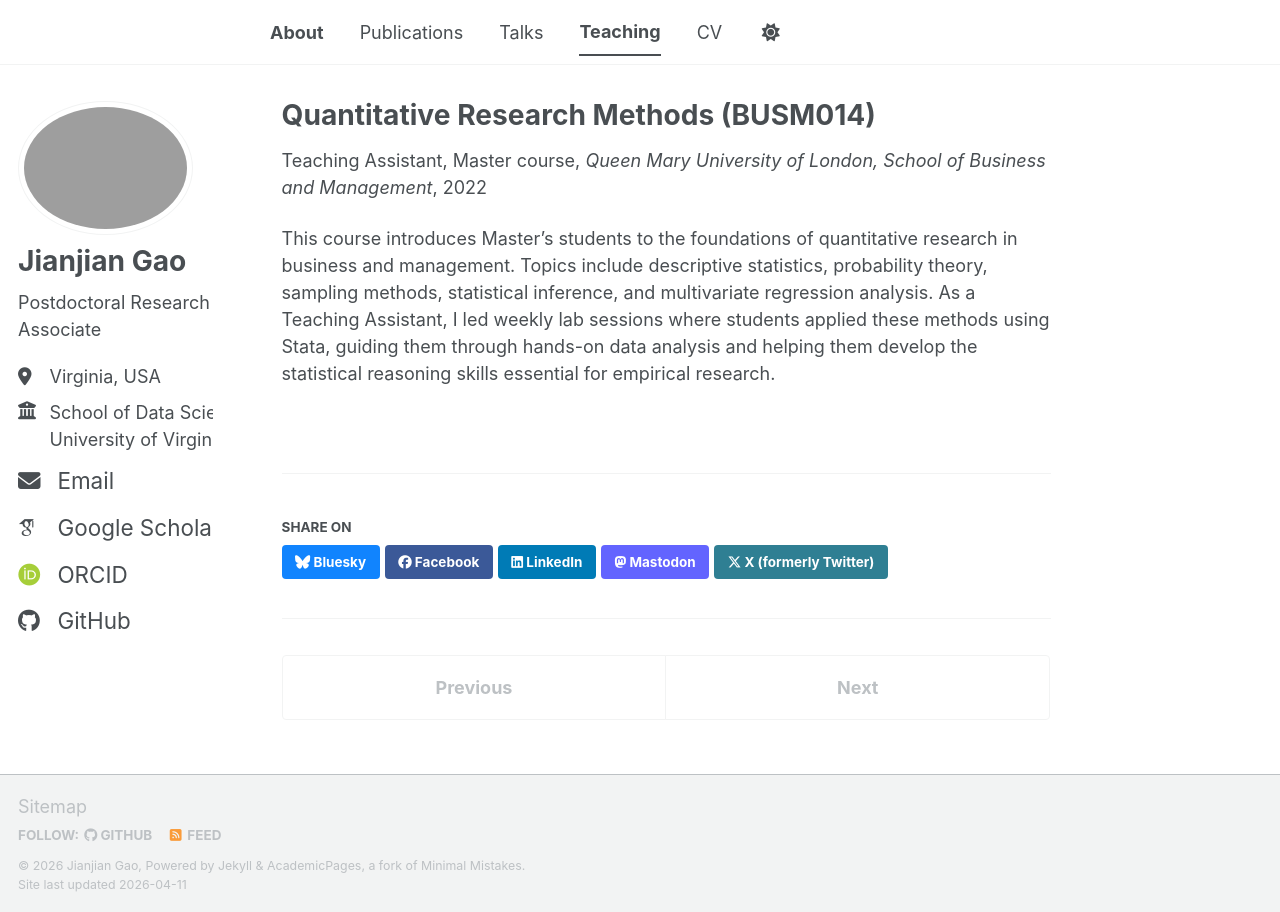
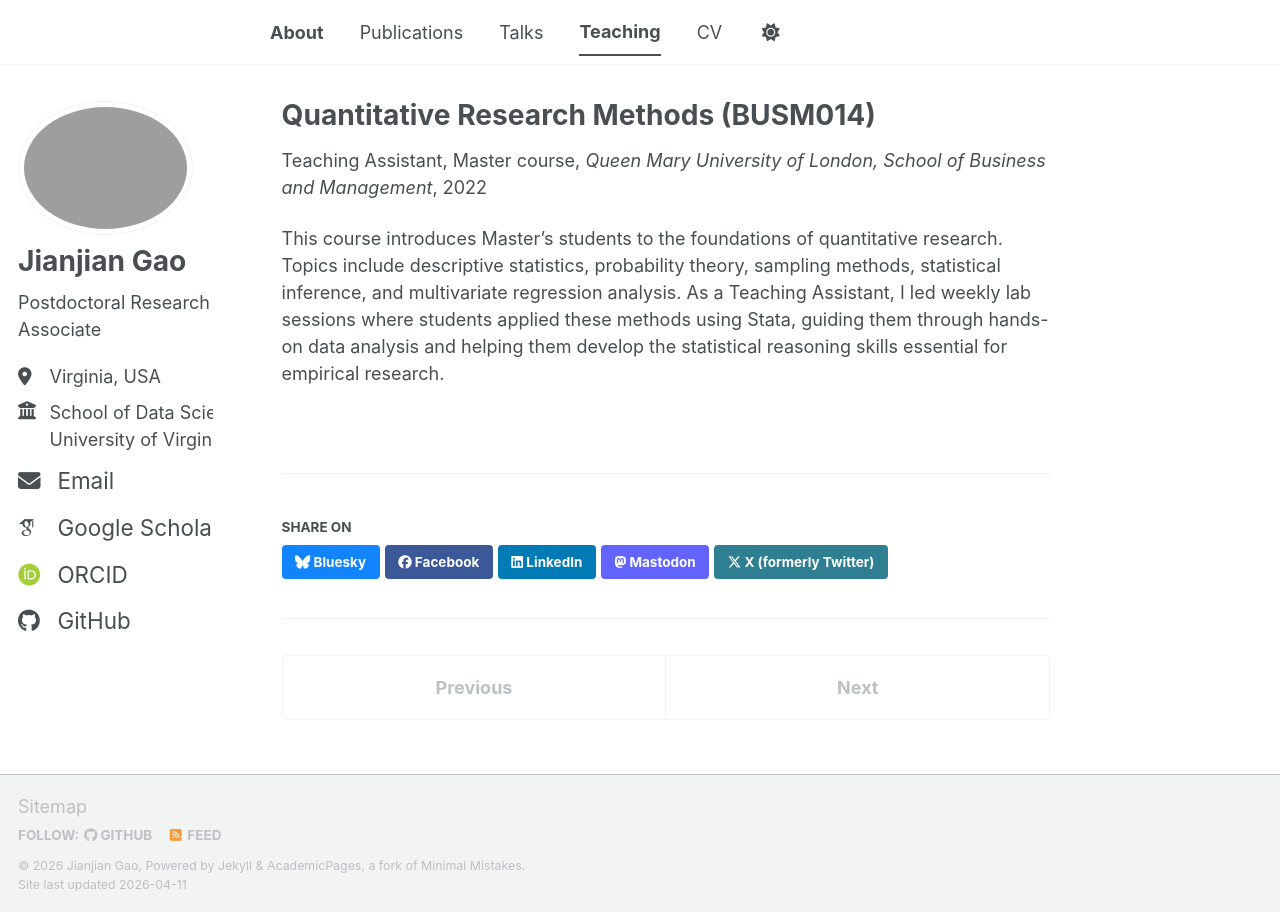
Before and after one commit to jiaoyang2018/jiaoyang2018.github.io, a Jekyll site: the page built from _teaching/2022-fall-qmul-busm014.md, in a window 1280 px wide. Built offline with Jekyll 4.4.1, drawn with Linux system fonts in a browser that asks for light colours; some web fonts are replaced; a script bundle is joined from its source files by our own code; library files that are not in the unit come from our copies.

Commit message:
Update BUSM014 teaching description
Co-Authored-By: Claude Sonnet 4.6 <noreply@anthropic.com>

```diff
--- a/_teaching/2022-fall-qmul-busm014.md
+++ b/_teaching/2022-fall-qmul-busm014.md
@@ -8,4 +8,4 @@ date: 2022-09-01
 location: "London, UK"
 ---
 
-This course introduces Master's students to the foundations of quantitative research in business and management. Topics include descriptive statistics, probability theory, sampling methods, statistical inference, and multivariate regression analysis. As a Teaching Assistant, I led weekly lab sessions where students applied these methods using Stata, guiding them through hands-on data analysis and helping them develop the statistical reasoning skills essential for empirical research.
+This course introduces Master's students to the foundations of quantitative research. Topics include descriptive statistics, probability theory, sampling methods, statistical inference, and multivariate regression analysis. As a Teaching Assistant, I led weekly lab sessions where students applied these methods using Stata, guiding them through hands-on data analysis and helping them develop the statistical reasoning skills essential for empirical research.
```
